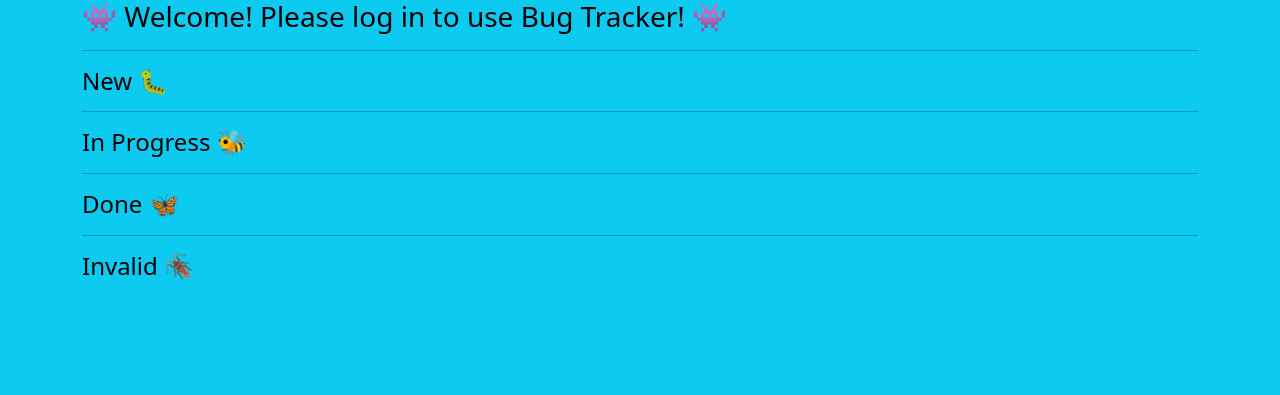
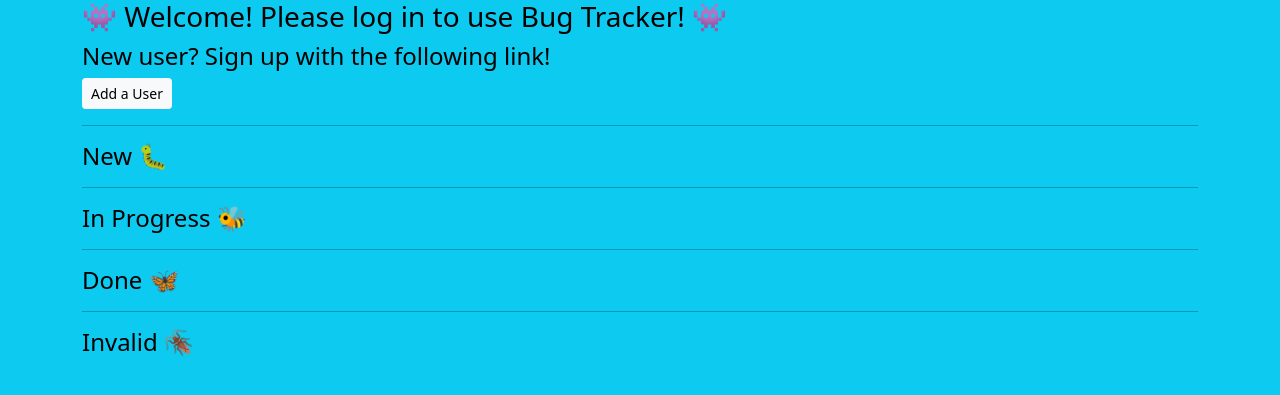
Before and after one commit to BethanyFolino/bugtracker, a Django app: template templates/homepage.html in a window 1280 px wide. Shown: the top 395 px of the page. Run offline with Django 3.2, Linux system fonts and the light colour scheme; the template is opened without the code that fills it, so the values that code supplies are empty.

Commit message:
Put add user link on navbar so users can sign up and use bugtracker

```diff
--- a/templates/navbar.html
+++ b/templates/navbar.html
@@ -1,6 +1,8 @@
 <body>
 {% if not user.is_authenticated %}
 <h3>👾 Welcome! Please log in to use Bug Tracker! 👾</h3>
+<h4>New user? Sign up with the following link!</h4>
+<a class='btn btn-light btn-sm' href='/adduser/'>Add a User</a>
 {% endif %}
 {% if user.is_authenticated %}
 <h1>👾 Bug Tracker 👾</h1>
```
